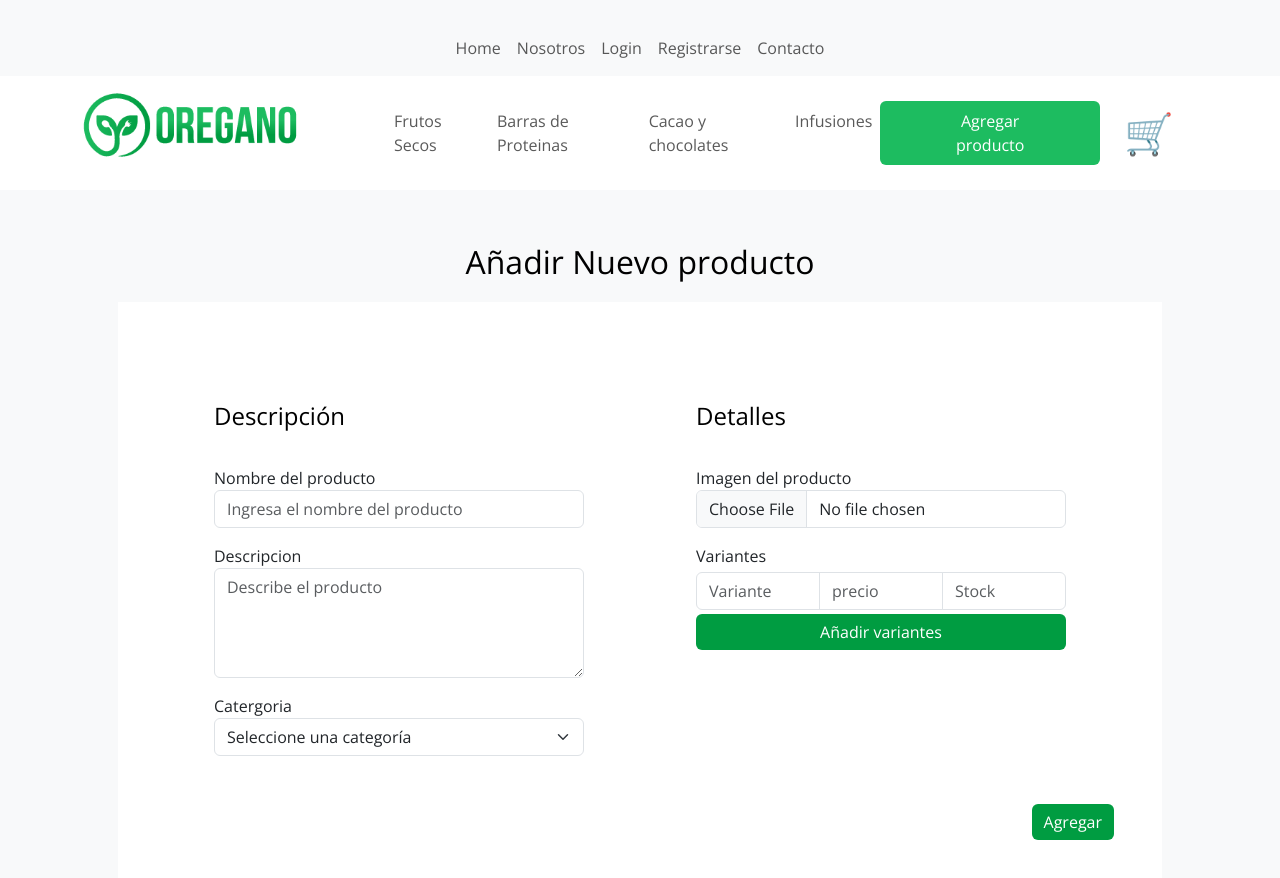
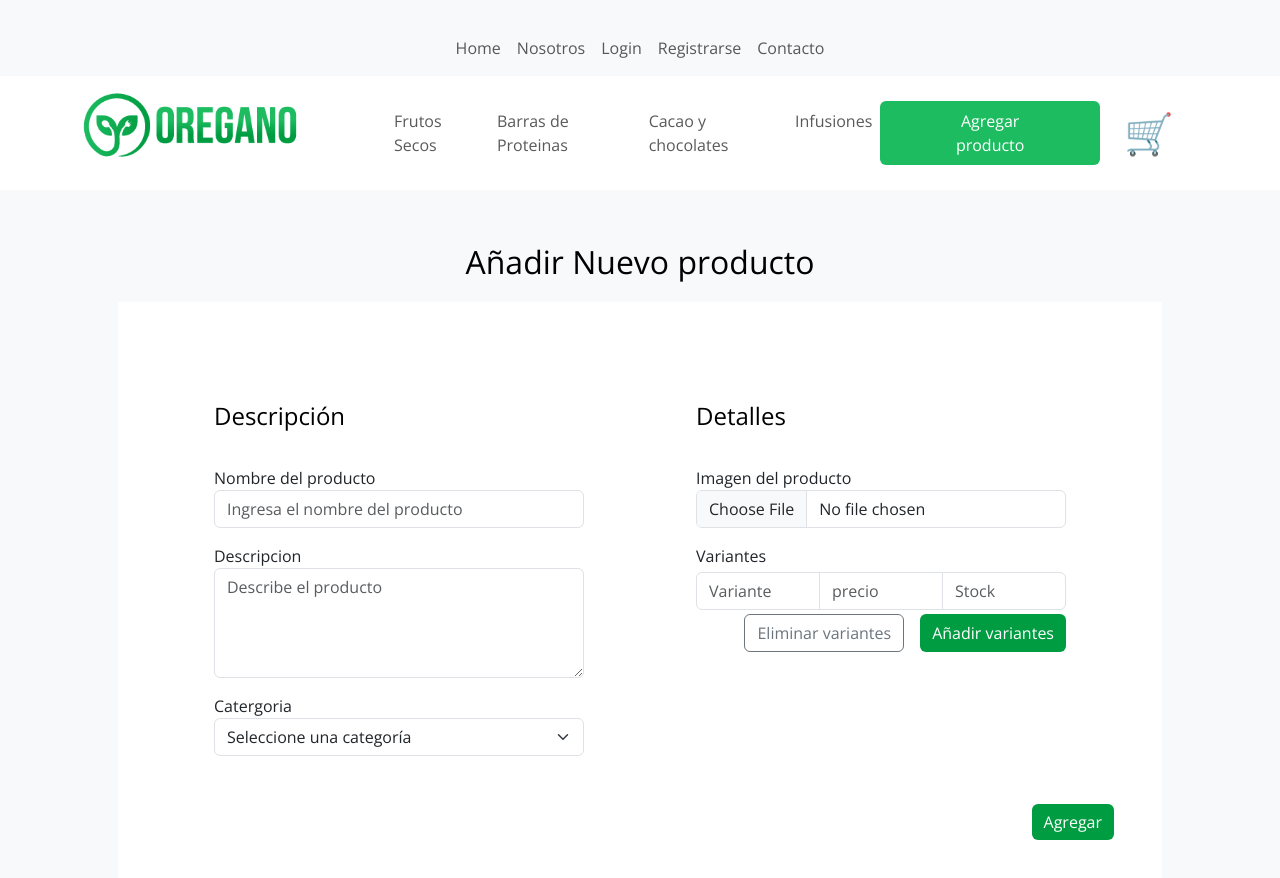
Before and after one commit to ErikSilva231/PruebaFinal, a React (Vite) app: page /addProduct in a window 1280 px wide. Shown: the top 878 px of the page. Built offline with nearby package versions, Linux system fonts and the light colour scheme; no server answers.

Commit message:
Se agrega button para eliminar variantes de productos

```diff
--- a/src/views/AddProduct.jsx
+++ b/src/views/AddProduct.jsx
@@ -33,7 +33,6 @@ function AddProduct() {
 
   const handleProduct = (event) => {
     setProduct({ ...product, [event.target.name]: event.target.value });
-    console.log(product);
   };
 
   const handleForm = (event) => {
@@ -64,7 +63,6 @@ function AddProduct() {
       setFeedbackDescription("Todos los campos son obligatorias");
       setFeedbackCategory("Todos los campos son obligatorias");
       setFeedbackImg("Todos los campos son obligatorias");
-      console.log("HOLA");
       return;
     }
   };
@@ -72,11 +70,19 @@ function AddProduct() {
     setCantVariant(cantVariant + 1);
     setVariants([...variants, {}]);
   };
+  const removeVariant = () => {
+    if (!cantVariant == 0) {
+      setCantVariant(cantVariant - 1);
+      const arrayVariant = variants;
+      arrayVariant.pop();
+      setVariants(arrayVariant);
+    }
+  };
   return (
     <main className="container  d-flex flex-column justify-content-center align-items-center p-5">
       <p className="fs-2">Añadir Nuevo producto</p>
       <form onSubmit={handleForm} className="bg-white p-5 w-100 gap-3">
-        <div className="w-100 d-flex gap-3">
+        <div className="w-100 d-flex flex-column gap-3 flex-xl-row">
           <div className="bg-white p-5 w-50 d-flex flex-column gap-3">
             <p className="fs-4">Descripción</p>
             <div>
@@ -118,7 +124,6 @@ function AddProduct() {
                 <option value="CAT003">Cacao y chocolates</option>
                 <option value="CAT004">infusiones</option>
               </select>
-
               <label className="invalid-feedback">
                 {validCategory ? "" : feedbackCategory}
               </label>
@@ -145,9 +150,17 @@ function AddProduct() {
               {variants.map((variant, index) => {
                 return <InputVariant key={index} num={index} />;
               })}
-              <button className="btn btn-secondary" onClick={addVariant}>
-                Añadir variantes
-              </button>
+              <div className="d-flex flex-row-reverse gap-3">
+                <button className="btn btn-secondary" onClick={addVariant}>
+                  Añadir variantes
+                </button>
+                <button
+                  className="btn btn-outline-secondary"
+                  onClick={removeVariant}
+                >
+                  Eliminar variantes
+                </button>
+              </div>
             </div>
           </div>
         </div>
```
